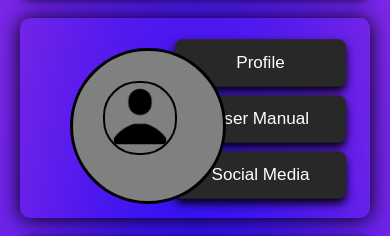
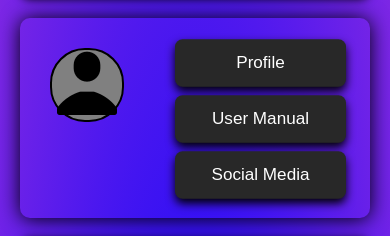
Before and after one commit to brianfog/myrealact, a React (Vite) app: page / in a window 390 px wide. Shown: the part 210-446 px from the top of the page. Built offline with nearby package versions, Linux system fonts and the light colour scheme; no server answers.

Commit message:
img fixed

```diff
--- a/src/componants/ALBUM.css
+++ b/src/componants/ALBUM.css
@@ -225,7 +225,7 @@
 
     }
 
-    .user-pf img {
+    .user-pf-img {
         position: absolute;
         left: 50px;
         top: 30px;
@@ -269,7 +269,7 @@
 
     }
 
-    .user-pf img {
+    .user-pf-img {
         position: absolute;
         left: 30px;
         top: 30px;
```
